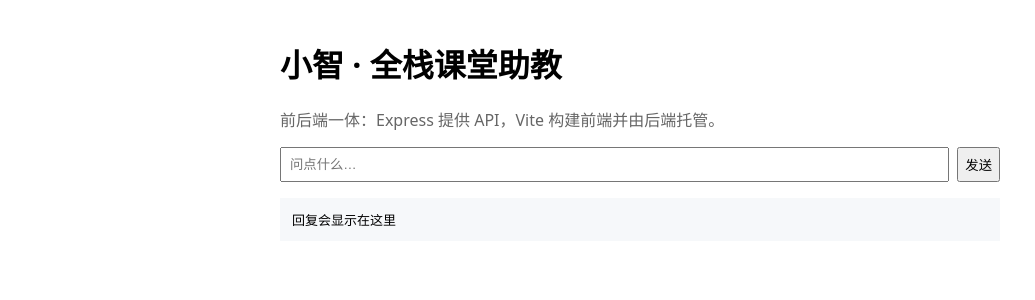
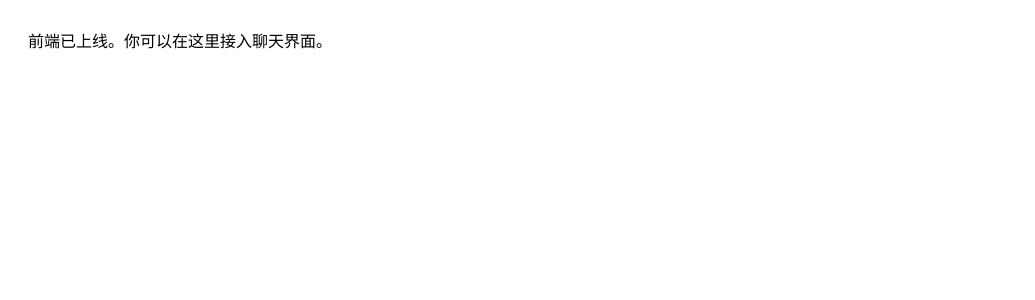
Before and after one commit to edhannah124-dotcom/xiaozhi3, a React (Vite) app in the folder client/: page / in a window 1280 px wide. Shown: the top 300 px of the page, without its empty margins (0-1035 px from the left). Built offline with nearby package versions, Linux system fonts and the light colour scheme; the HTML template or start-up script is replaced by a standard one.

Commit message:
Update App.jsx

```diff
--- a/client/src/App.jsx
+++ b/client/src/App.jsx
@@ -1,41 +1,3 @@
-import React, { useState } from "react";
-
 export default function App() {
-  const [question, setQuestion] = useState("");
-  const [answer, setAnswer] = useState("");
-
-  const ask = async () => {
-    setAnswer("思考中…");
-    const r = await fetch("/api/ask", {
-      method: "POST",
-      headers: { "Content-Type": "application/json" },
-      body: JSON.stringify({
-        messages: [{ role: "user", content: question || "打个招呼" }]
-      })
-    });
-    const data = await r.json();
-    const content = data?.choices?.[0]?.message?.content || JSON.stringify(data);
-    setAnswer(content);
-  };
-
-  return (
-    <div style={{ maxWidth: 720, margin: "40px auto", fontFamily: "system-ui" }}>
-      <h1>小智 · 全栈课堂助教</h1>
-      <p style={{ color: "#666" }}>前后端一体：Express 提供 API，Vite 构建前端并由后端托管。</p>
-
-      <div style={{ display: "flex", gap: 8 }}>
-        <input
-          style={{ flex: 1, padding: 8 }}
-          placeholder="问点什么…"
-          value={question}
-          onChange={e => setQuestion(e.target.value)}
-        />
-        <button onClick={ask}>发送</button>
-      </div>
-
-      <pre style={{ whiteSpace: "pre-wrap", background: "#f6f8fa", padding: 12, marginTop: 16 }}>
-        {answer || "回复会显示在这里"}
-      </pre>
-    </div>
-  );
+  return <div style={{padding:20}}>前端已上线。你可以在这里接入聊天界面。</div>
 }
```
